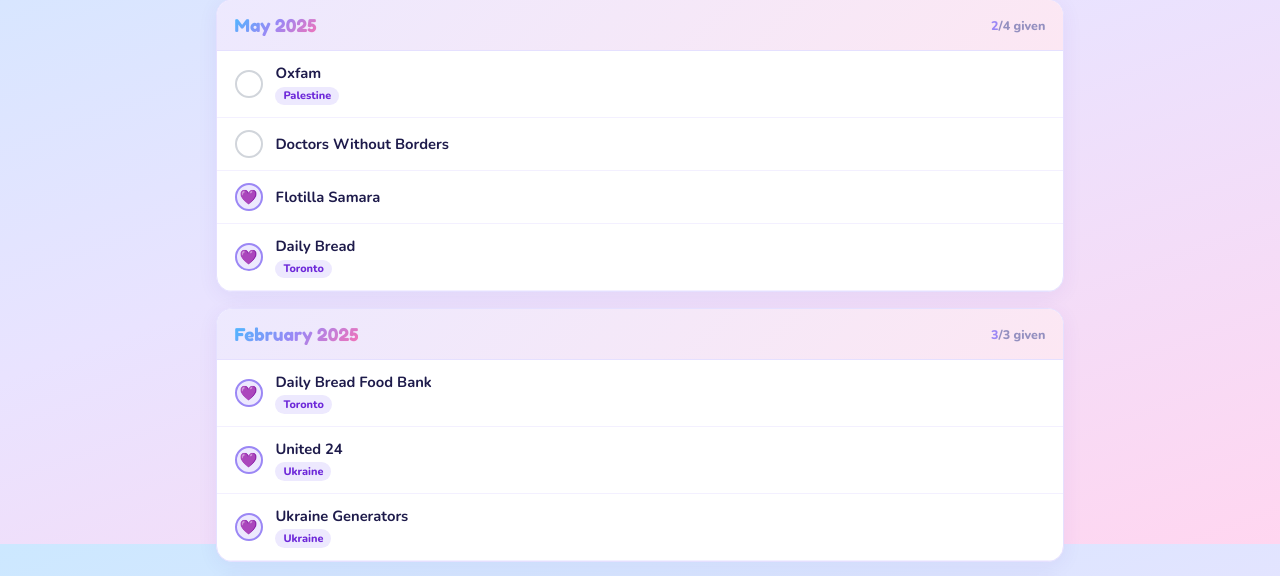
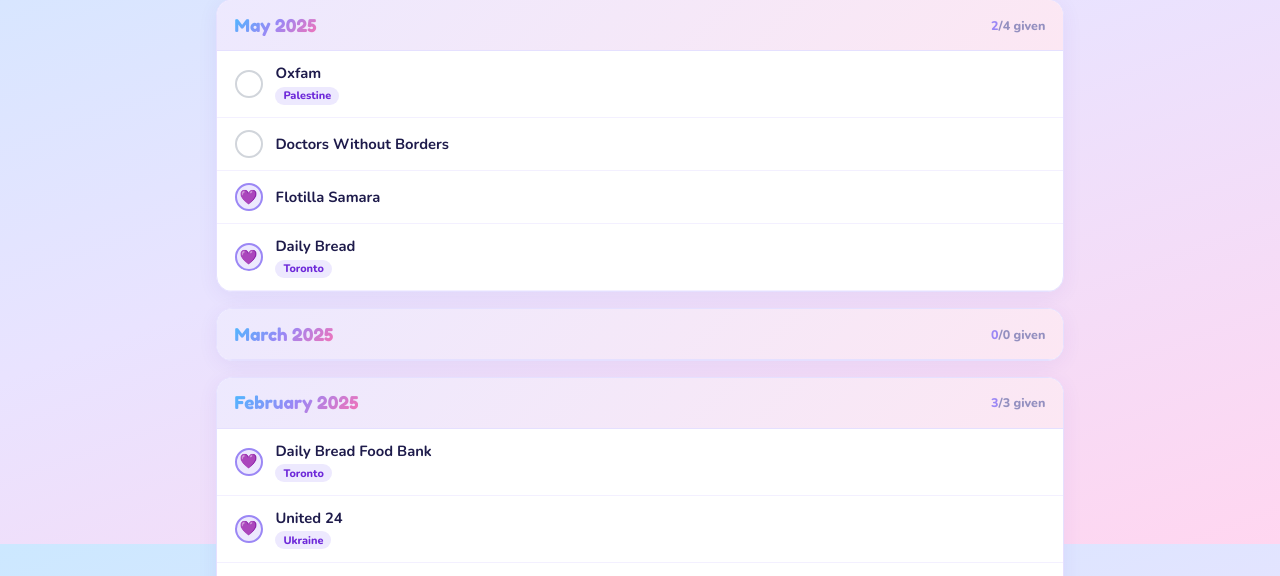
Before and after one commit to briefsubstance91/violet-routines, a Flask app: page /charities in a window 1280 px wide. Shown: the part 1056-1632 px from the top of the page. Run offline with Flask 3, Linux system fonts and the light colour scheme.

Commit message:
Family Giving: fix add-month, add cumulative $ line graph, dashboard link
- Fix: addMonth() no longer deletes the month it just added; empty/placeholder
  months now persist (backend keeps any row that names a month)
- Add: 'Total given over time' cumulative-dollars line chart (complements the
  existing per-month bar chart)
- Dashboard: add a Family Giving launchpad card linking to /charities with stats

Co-Authored-By: Claude Opus 4.8 <noreply@anthropic.com>

```diff
--- a/app.py
+++ b/app.py
@@ -210,7 +210,10 @@ def load_charities():
     try:
         with open(path, newline='', encoding='utf-8-sig') as f:
             for row in csv.DictReader(f):
-                if row.get('Charity', '').strip():
+                # Keep any row that names a month — a row with a blank charity
+                # is a placeholder for a month added but not yet filled in, so
+                # it must survive load/save too.
+                if row.get('Month', '').strip():
                     try:
                         amount = float(row.get('Amount') or 0)
                     except ValueError:
@@ -218,7 +221,7 @@ def load_charities():
                     rows.append({
                         'month':   row['Month'].strip(),
                         'year':    int(row['Year'].strip() or 0),
-                        'charity': row['Charity'].strip(),
+                        'charity': row.get('Charity', '').strip(),
                         'cause':   row.get('Cause', '').strip(),
                         'status':  row.get('Status', 'planned').strip(),
                         'notes':   row.get('Notes', '').strip(),
@@ -1893,6 +1896,13 @@ def dashboard():
     routines_raw   = load_tasks_raw()
     tag_breakdown  = compute_tag_breakdown(routines_raw)
 
+    # Family Giving summary
+    charities      = load_charities()
+    given          = [c for c in charities if c['charity'] and c['status'] == 'donated']
+    giving_total   = len(given)
+    giving_months  = len({(c['month'], c['year']) for c in given})
+    giving_amount  = round(sum(c.get('amount', 0) for c in given), 2)
+
     return render_template(
         'dashboard.html',
         stats=s,
@@ -1907,6 +1917,9 @@ def dashboard():
         today_iso=date.today().isoformat(),
         tag_breakdown=tag_breakdown,
         progress_json=json.dumps(load_progress(current_profile())),
+        giving_total=giving_total,
+        giving_months=giving_months,
+        giving_amount=giving_amount,
     )
 
 
--- a/templates/charities.html
+++ b/templates/charities.html
@@ -135,6 +135,13 @@
     .gc-bar { width: 100%; background: linear-gradient(to top, var(--purple), var(--pink)); border-radius: 6px 6px 0 0; min-height: 3px; transition: height 0.5s; }
     .gc-cap { font-size: 0.66rem; font-weight: 800; color: #1e1b4b; }
     .gc-day { font-size: 0.58rem; font-weight: 700; color: var(--muted); }
+    /* line chart (cumulative $ given) */
+    .give-chart svg { width: 100%; height: auto; display: block; overflow: visible; }
+    .gl-line { fill: none; stroke: var(--purple); stroke-width: 2.5; stroke-linejoin: round; stroke-linecap: round; }
+    .gl-area { fill: rgba(155,135,245,0.12); stroke: none; }
+    .gl-dot  { fill: #fff; stroke: var(--purple); stroke-width: 2.5; }
+    .gl-lbl  { font-family: 'Nunito', sans-serif; font-size: 9px; font-weight: 700; fill: var(--muted); }
+    .gl-val  { font-family: 'Nunito', sans-serif; font-size: 10px; font-weight: 800; fill: var(--purple); }
     .cause-row { display: flex; align-items: center; gap: 0.6rem; margin-bottom: 0.5rem; }
     .cause-row:last-child { margin-bottom: 0; }
     .cause-name { font-size: 0.78rem; font-weight: 700; width: 92px; flex-shrink: 0; white-space: nowrap; overflow: hidden; text-overflow: ellipsis; }
@@ -429,17 +436,23 @@
     const charitySet = new Set(donated.map(r => (r.charity || '').trim()).filter(Boolean));
     const countrySet = new Set(donated.map(r => (r.cause   || '').trim()).filter(Boolean));
 
-    // donations per month (count), chronological, last 12
+    // donations per month (count + $), chronological, last 12
     const mMap = {};
     donated.forEach(r => {
       const k = `${r.month}|${r.year}`;
-      if (!mMap[k]) mMap[k] = { count: 0, month: r.month, year: r.year };
+      if (!mMap[k]) mMap[k] = { count: 0, amount: 0, month: r.month, year: r.year };
       mMap[k].count++;
+      mMap[k].amount += parseFloat(r.amount) || 0;
     });
     const months = Object.values(mMap).sort((a, b) =>
       a.year !== b.year ? a.year - b.year : MONTH_ORDER.indexOf(a.month) - MONTH_ORDER.indexOf(b.month)
     ).slice(-12);
     const maxCount = Math.max(1, ...months.map(m => m.count));
+
+    // cumulative $ given over time → line graph (only if any $ recorded)
+    let cum = 0;
+    const cumPts = months.map(m => { cum += m.amount; return { label: m.month.slice(0, 3), total: cum }; });
+    const cumChart = (months.length >= 2 && cum > 0) ? lineChart(cumPts) : '';
 
     // % share breakdown — bar width and label both show share of all donations
     function shareBars(field, title, icon, emptyMsg) {
@@ -472,9 +485,32 @@
         ).join('')}</div>` : `<div class="gc-empty">No donations logged yet.</div>`}
       </div>`;
 
-    document.getElementById('statsBar').innerHTML = kpis + monthChart
+    document.getElementById('statsBar').innerHTML = kpis + monthChart + cumChart
       + shareBars('charity', 'Share by charity', '🏛️', 'No donations logged yet.')
       + shareBars('cause', 'Share by country', '🌍', 'Tag donations with a country to see this.');
+  }
+
+  // SVG line chart of cumulative dollars given over time
+  function lineChart(pts) {
+    const W = 300, H = 120, padL = 14, padR = 14, padT = 18, padB = 22;
+    const n = pts.length;
+    const maxV = Math.max(1, ...pts.map(p => p.total));
+    const x = i => padL + (n === 1 ? 0 : i * (W - padL - padR) / (n - 1));
+    const y = v => (H - padB) - (v / maxV) * (H - padT - padB);
+    const xy = pts.map((p, i) => [x(i), y(p.total)]);
+    const line = xy.map((p, i) => (i ? 'L' : 'M') + p[0].toFixed(1) + ' ' + p[1].toFixed(1)).join(' ');
+    const area = `M${x(0).toFixed(1)} ${H - padB} ` +
+      xy.map(p => 'L' + p[0].toFixed(1) + ' ' + p[1].toFixed(1)).join(' ') +
+      ` L${x(n - 1).toFixed(1)} ${H - padB} Z`;
+    let svg = `<svg viewBox="0 0 ${W} ${H}" role="img" aria-label="Total given over time">`;
+    svg += `<path class="gl-area" d="${area}"/><path class="gl-line" d="${line}"/>`;
+    pts.forEach((p, i) => {
+      svg += `<circle class="gl-dot" cx="${x(i).toFixed(1)}" cy="${y(p.total).toFixed(1)}" r="3"/>`;
+      svg += `<text class="gl-lbl" x="${x(i).toFixed(1)}" y="${H - 7}" text-anchor="middle">${p.label}</text>`;
+    });
+    svg += `<text class="gl-val" x="${x(n - 1).toFixed(1)}" y="${(y(pts[n - 1].total) - 7).toFixed(1)}" text-anchor="end">${fmtMoney(pts[n - 1].total)}</text>`;
+    svg += `</svg>`;
+    return `<div class="give-chart"><div class="gc-title">📈 Total given over time</div>${svg}</div>`;
   }
 
   function renderTimeline() {
@@ -483,8 +519,11 @@
     tl.innerHTML = '';
 
     groups.forEach(g => {
-      const donated = g.charities.filter(c => c.status === 'donated').length;
-      const total   = g.charities.length;
+      // Real charities only — placeholder rows (blank charity) keep an empty
+      // month visible but aren't shown or counted as entries.
+      const real    = g.charities.filter(c => c.charity);
+      const donated = real.filter(c => c.status === 'donated').length;
+      const total   = real.length;
 
       const card = document.createElement('div');
       card.className = 'month-card';
@@ -495,7 +534,7 @@
         </div>
       `;
 
-      g.charities.forEach((c, ci) => {
+      real.forEach((c, ci) => {
         const globalIdx = data.indexOf(c);
         const row = document.createElement('div');
         row.className = `charity-row ${c.status}`;
@@ -575,6 +614,8 @@
                 cause: (causeEl.value || '').trim(),
                 status: 'planned', notes: (notesEl.value || '').trim(),
                 amount: parseFloat(amtEl.value) || 0 });
+    // Drop the now-redundant blank placeholder for this month.
+    data = data.filter(r => r.charity || !(r.month === month && r.year === parseInt(year)));
     nameEl.value = ''; causeEl.value = ''; notesEl.value = ''; amtEl.value = '';
     markDirty();
     renderTimeline();
@@ -585,11 +626,8 @@
     const year  = parseInt(document.getElementById('newMonthYear').value);
     const exists = data.some(r => r.month === month && r.year === year);
     if (exists) { showToast(`${month} ${year} already exists`); return; }
-    data.push({ month, year, charity: '', cause: '', status: 'planned', notes: '' });
-    data = data.filter(r => r.charity); // remove placeholder if any
-    // force the month to appear by adding a placeholder we'll show...
-    // Actually just add a real first entry via the form after month appears
-    // For now just push a visible placeholder
+    // Push a placeholder row so the (empty) month appears and persists.
+    data.push({ month, year, charity: '', cause: '', status: 'planned', notes: '', amount: 0 });
     markDirty();
     renderTimeline();
     showToast(`${month} ${year} added — now add charities below`);
--- a/templates/dashboard.html
+++ b/templates/dashboard.html
@@ -324,6 +324,7 @@
     <a class="manage-card" href="/admin#levelup"><span class="manage-icon">⚡</span><span class="manage-text"><span class="manage-name">Level Up</span><span class="manage-sub">Categories & wins</span></span></a>
     <a class="manage-card" href="/admin#milestones"><span class="manage-icon">🏆</span><span class="manage-text"><span class="manage-name">Milestones</span><span class="manage-sub">Day rewards</span></span></a>
     <a class="manage-card" href="/admin#money"><span class="manage-icon">💰</span><span class="manage-text"><span class="manage-name">Money & Giving</span><span class="manage-sub">Rates & rewards</span></span></a>
+    <a class="manage-card" href="/charities"><span class="manage-icon">💜</span><span class="manage-text"><span class="manage-name">Family Giving</span><span class="manage-sub">{{ giving_total }} donation{{ 's' if giving_total != 1 }} · {{ giving_months }} month{{ 's' if giving_months != 1 }}</span></span></a>
     <a class="manage-card" href="/admin/toonies"><span class="manage-icon">🪙</span><span class="manage-text"><span class="manage-name">Toonie Tasks</span><span class="manage-sub">Weekly $2 extras</span></span></a>
     <a class="manage-card" href="/admin/surprises"><span class="manage-icon">🎁</span><span class="manage-text"><span class="manage-name">Surprises</span><span class="manage-sub">Hidden rewards</span></span></a>
     <a class="manage-card" href="/admin/payout"><span class="manage-icon">🏦</span><span class="manage-text"><span class="manage-name">Bank of Mom & Dad</span><span class="manage-sub">Pay out & history</span></span></a>
```
